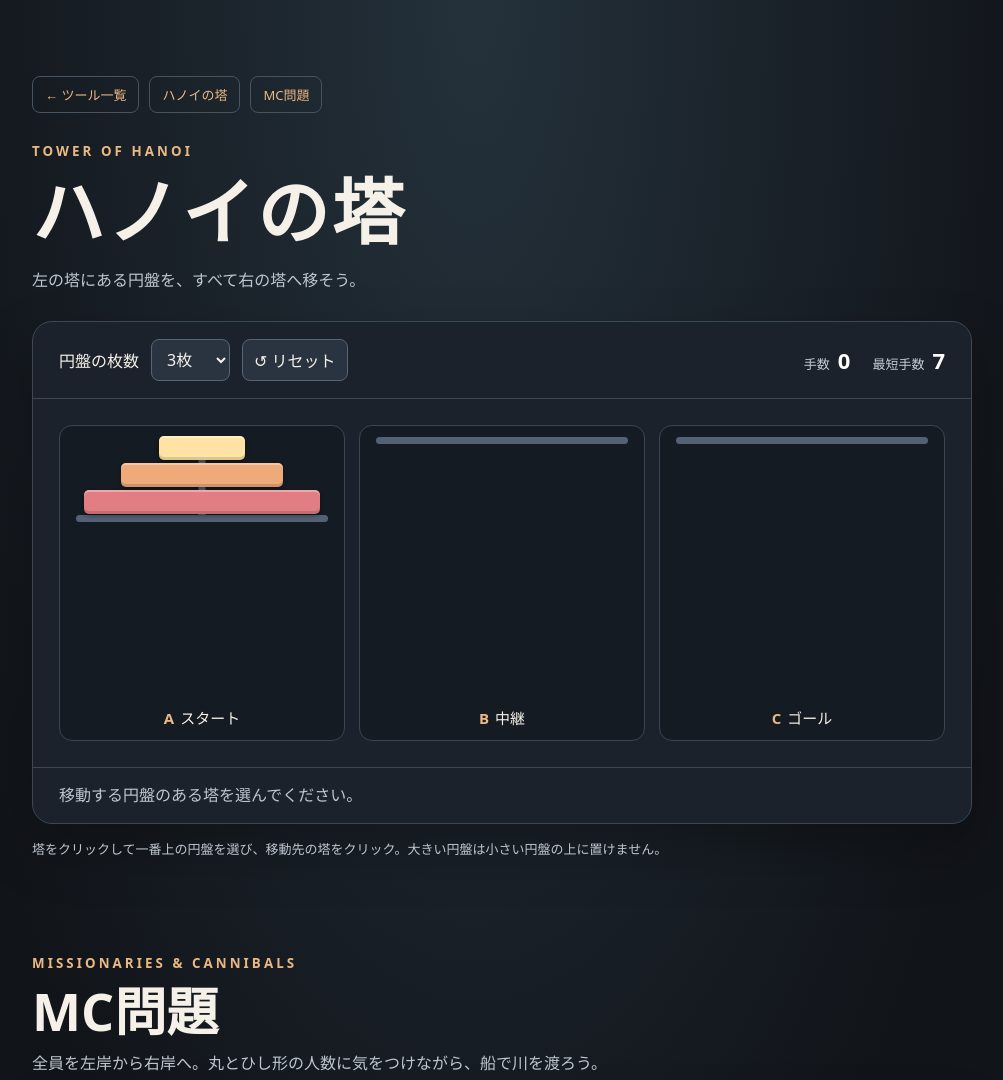
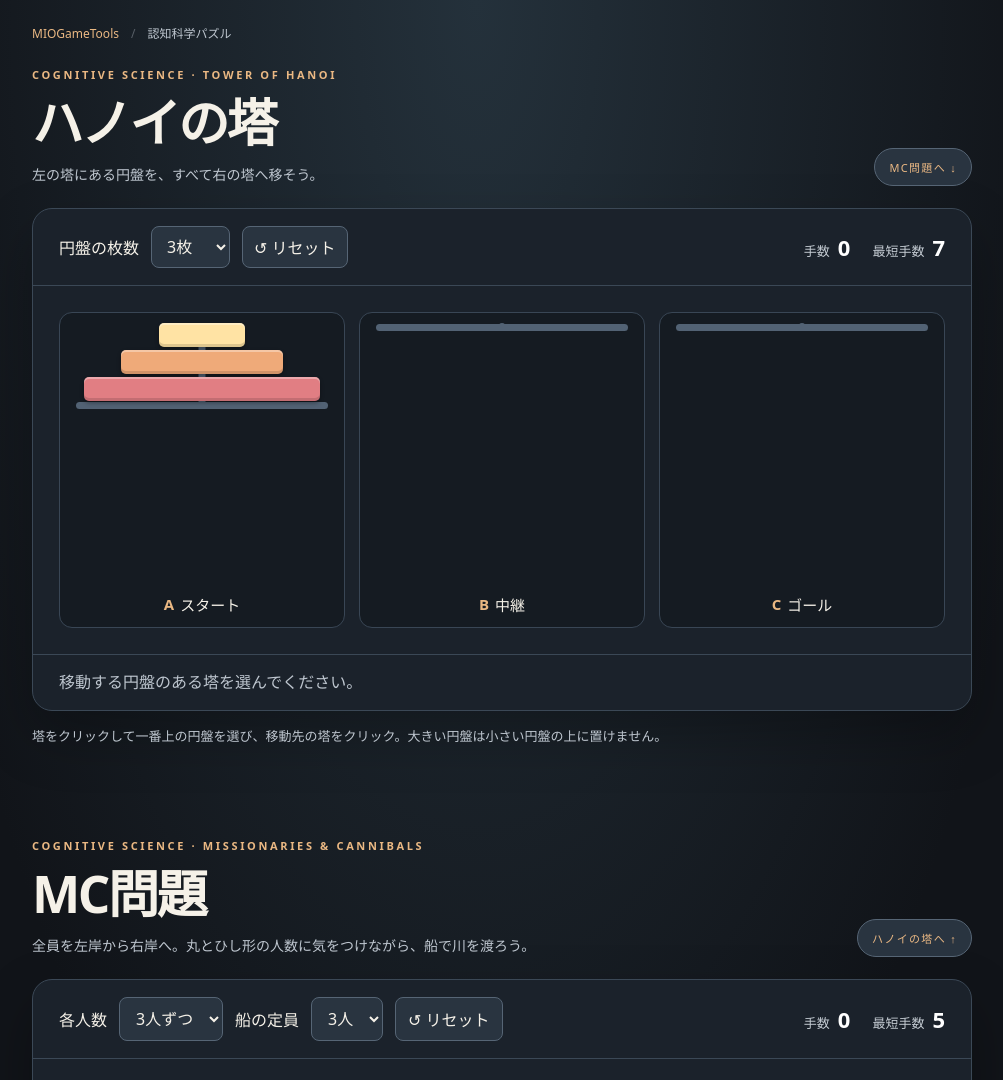
Before and after one commit to hiro-su-42/PUBLIC_CONTENT, a plain HTML site: page hanoi/index.html in a window 1280 px wide. Shown: the top 1080 px of the page, without its empty margins (138-1141 px from the left). Drawn offline with Linux system fonts and the light colour scheme.

Commit message:
Align Hanoi and MC puzzle headers with P3R tool layout

```diff
--- a/hanoi/index.html
+++ b/hanoi/index.html
@@ -9,10 +9,17 @@
 *{box-sizing:border-box}
 :root{color-scheme:dark;font-family:system-ui,"Yu Gothic UI",sans-serif;color:#f5f1e8;background:#111419}
 body{margin:0;min-height:100vh;background:radial-gradient(ellipse at 48% 0%,#24313b 0%,transparent 62%),#111419}
-main{width:min(940px,calc(100% - 32px));margin:auto;padding:clamp(32px,7vw,76px) 0 36px}
-header{margin-bottom:28px}
-small{color:#eab883;font-weight:750;letter-spacing:.23em}
-h1{font-size:clamp(38px,8vw,72px);line-height:1.15;margin:9px 0 14px;letter-spacing:.04em}
+main{width:min(940px,calc(100% - 32px));margin:auto;padding:24px 0 36px}
+.nav{display:flex;align-items:center;gap:12px;flex-wrap:wrap;margin-bottom:24px;font-size:12px;color:#bec6cf}
+.nav a{color:#eab883;text-decoration:none}.nav a:hover,.nav a:focus-visible{text-decoration:underline}.nav .slash{opacity:.38}
+.hero{display:flex;align-items:flex-end;justify-content:space-between;gap:20px;flex-wrap:wrap;margin-bottom:22px;scroll-margin-top:18px}
+.hero>div{min-width:0}
+.eyebrow{font-size:11px;letter-spacing:.24em;font-weight:800;color:#eab883;margin:0 0 8px}
+.hero h1,.mc-section .hero h2{font-size:clamp(29px,4vw,52px);letter-spacing:-.05em;margin:0;line-height:1.18}
+.hero .hero-description{margin-top:10px;font-size:14px}
+.hero-badge{font-size:11px;letter-spacing:.12em;border:1px solid #566575;color:#eab883;padding:10px 14px;border-radius:999px;background:#293440;text-decoration:none;white-space:nowrap}
+.hero-badge:hover,.hero-badge:focus-visible{border-color:#eab883;outline:2px solid #eab883;outline-offset:2px}
+@media(max-width:600px){.hero{gap:12px}.hero-badge{padding:7px 11px}}
 p{margin:0;color:#bec6cf;line-height:1.65}
 .panel{background:#1b222b;border:1px solid #3b4856;border-radius:20px;overflow:hidden;box-shadow:0 24px 55px #0004}
 .toolbar{display:flex;align-items:center;justify-content:space-between;flex-wrap:wrap;gap:16px;padding:17px clamp(12px,3vw,26px);border-bottom:1px solid #3b4856}
@@ -45,12 +52,8 @@ button:focus-visible,select:focus-visible{outline:2px solid #ffe0ad;outline-offs
 footer{margin-top:15px;font-size:13px}
 
 /* MC river crossing */
-.game-switch{display:flex;flex-wrap:wrap;gap:10px;margin:0 0 26px}
-.game-switch a{color:#eab883;text-decoration:none;border:1px solid #465461;border-radius:8px;padding:8px 12px;font-size:13px}
-.game-switch a:hover,.game-switch a:focus-visible{background:#293440;outline:2px solid #eab883}
 .mc-section{margin-top:clamp(52px,9vw,90px);scroll-margin-top:18px}
-.mc-section h2{font-size:clamp(30px,6vw,52px);margin:8px 0 10px;line-height:1.15}
-.mc-section header{margin-bottom:20px}
+
 .mc-section select,.mc-btn{background:#293440;border:1px solid #566575;border-radius:8px;padding:9px 12px;cursor:pointer}
 .mc-btn:disabled,.mc-section select:disabled{opacity:.38;cursor:not-allowed}
 .mc-section .mc-board{display:grid;grid-template-columns:minmax(0,1fr) minmax(0,2fr) minmax(0,1fr);gap:5px;padding:clamp(8px,2.7vw,22px);align-items:stretch}
@@ -91,8 +94,11 @@ footer{margin-top:15px;font-size:13px}
 </head>
 <body>
 <main>
-<nav class="game-switch" aria-label="ゲーム選択"><a href="../">← ツール一覧</a><a href="#hanoi-game">ハノイの塔</a><a href="#mc-game">MC問題</a></nav>
-<header id="hanoi-game"><small>TOWER OF HANOI</small><h1>ハノイの塔</h1><p>左の塔にある円盤を、すべて右の塔へ移そう。</p></header>
+<nav class="nav" aria-label="パンくずリスト"><a href="../">MIOGameTools</a><span class="slash" aria-hidden="true">/</span><span>認知科学パズル</span></nav>
+<header class="hero" id="hanoi-game">
+  <div><p class="eyebrow">COGNITIVE SCIENCE · TOWER OF HANOI</p><h1>ハノイの塔</h1><p class="hero-description">左の塔にある円盤を、すべて右の塔へ移そう。</p></div>
+  <a class="hero-badge" href="#mc-game">MC問題へ ↓</a>
+</header>
 <section class="panel" aria-label="ゲーム盤">
 <div class="toolbar">
 <div class="controls"><label for="count">円盤の枚数</label><select id="count" aria-label="円盤の枚数"></select><button id="reset" type="button">↺ リセット</button></div>
@@ -108,7 +114,10 @@ footer{margin-top:15px;font-size:13px}
 <footer><p>塔をクリックして一番上の円盤を選び、移動先の塔をクリック。大きい円盤は小さい円盤の上に置けません。</p></footer>
 
 <section class="mc-section" id="mc-game" aria-labelledby="mc-title">
-<header><small>MISSIONARIES &amp; CANNIBALS</small><h2 id="mc-title">MC問題</h2><p>全員を左岸から右岸へ。丸とひし形の人数に気をつけながら、船で川を渡ろう。</p></header>
+<header class="hero">
+  <div><p class="eyebrow">COGNITIVE SCIENCE · MISSIONARIES &amp; CANNIBALS</p><h2 id="mc-title">MC問題</h2><p class="hero-description">全員を左岸から右岸へ。丸とひし形の人数に気をつけながら、船で川を渡ろう。</p></div>
+  <a class="hero-badge" href="#hanoi-game">ハノイの塔へ ↑</a>
+</header>
 <div class="panel">
 <div class="toolbar">
 <div class="controls"><label for="mc-count">各人数</label><select id="mc-count"><option value="1">1人ずつ</option><option value="2">2人ずつ</option><option value="3" selected>3人ずつ</option><option value="4">4人ずつ</option><option value="5">5人ずつ</option></select><label for="mc-capacity">船の定員</label><select id="mc-capacity" aria-label="船の定員"><option value="2">2人</option><option value="3" selected>3人</option><option value="4">4人</option><option value="5">5人</option></select><button id="mc-reset" class="mc-btn" type="button">↺ リセット</button></div>
```
